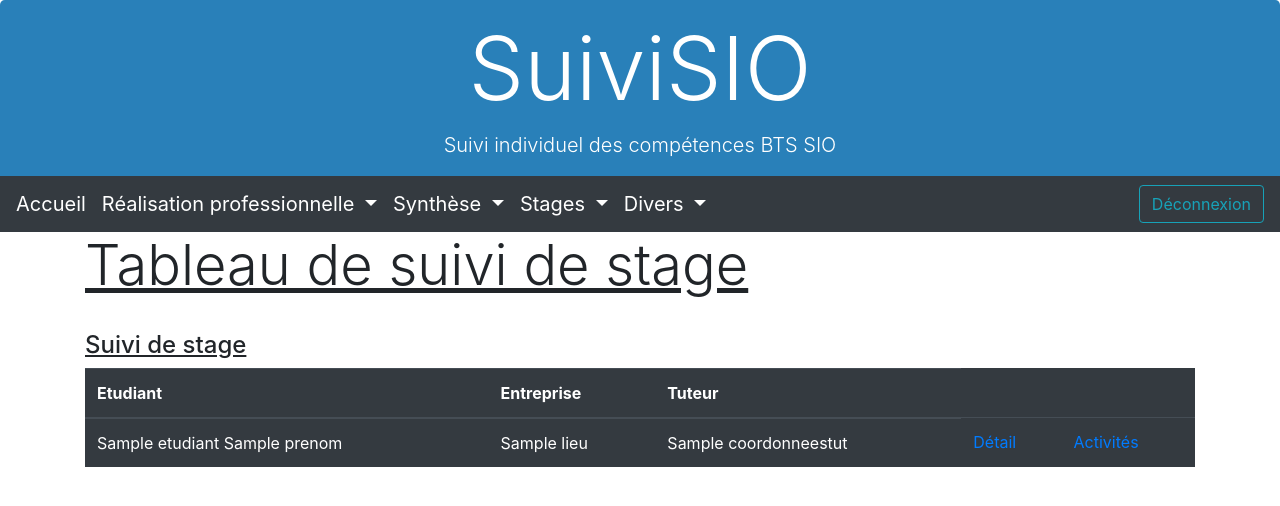
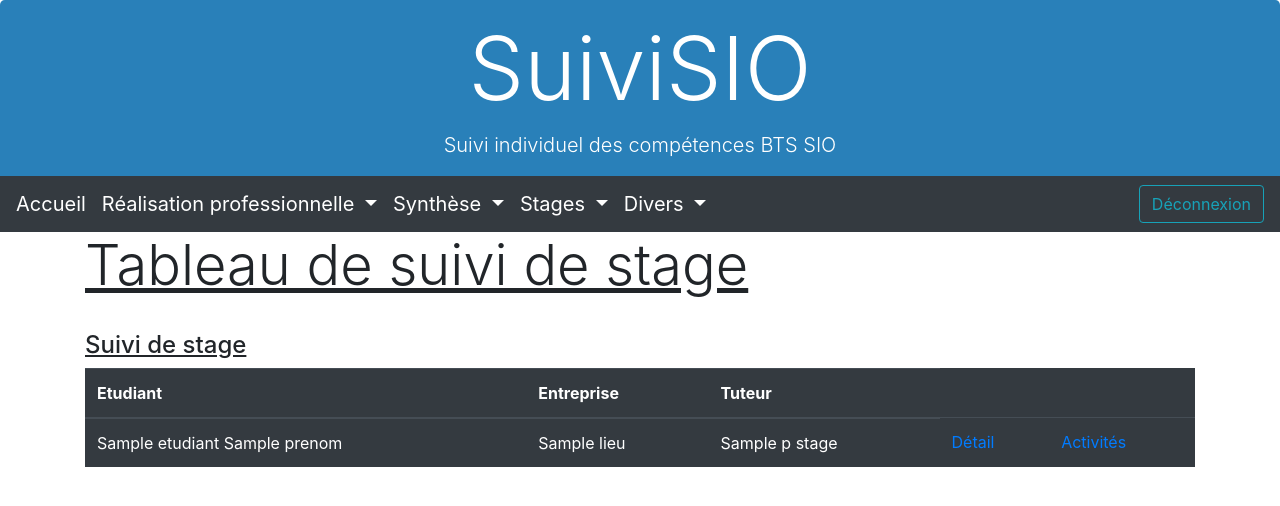
Before and after one commit to ZakinaA/portefeuille, a Symfony app: template templates/stage/lister.html.twig in a window 1280 px wide. Shown: the top 506 px of the page. Run offline with Twig, Linux system fonts and the light colour scheme; the template is opened without the code that fills it: most values are stand-ins (such as "Sample title", 1, 10 or a date in 2020); some libraries are stand-ins or nearby versions.

Commit message:
Remplacement coordonneestut en nomtut

```diff
--- a/migrations/Version20201203082236.php
+++ b/migrations/Version20201203082236.php
@@ -38,7 +38,7 @@ final class Version20201203082236 extends AbstractMigration
         $this->addSql('CREATE TABLE rpactivite (id INT AUTO_INCREMENT NOT NULL, niveau_id INT DEFAULT NULL, activite_id INT NOT NULL, rp_id INT NOT NULL, commentaire LONGTEXT DEFAULT NULL, INDEX IDX_3CC2747AB3E9C81 (niveau_id), INDEX IDX_3CC2747A9B0F88B1 (activite_id), INDEX IDX_3CC2747AB70FF80C (rp_id), PRIMARY KEY(id)) DEFAULT CHARACTER SET utf8mb4 COLLATE `utf8mb4_unicode_ci` ENGINE = InnoDB');
         $this->addSql('CREATE TABLE semaine_stage (id INT AUTO_INCREMENT NOT NULL, stage_id INT DEFAULT NULL, num_semaine INT DEFAULT NULL, apprentissage VARCHAR(255) DEFAULT NULL, bilan VARCHAR(255) DEFAULT NULL, INDEX IDX_877C1C32298D193 (stage_id), PRIMARY KEY(id)) DEFAULT CHARACTER SET utf8mb4 COLLATE `utf8mb4_unicode_ci` ENGINE = InnoDB');
         $this->addSql('CREATE TABLE source (id INT AUTO_INCREMENT NOT NULL, libelle VARCHAR(20) NOT NULL, PRIMARY KEY(id)) DEFAULT CHARACTER SET utf8mb4 COLLATE `utf8mb4_unicode_ci` ENGINE = InnoDB');
-        $this->addSql('CREATE TABLE stage (id INT AUTO_INCREMENT NOT NULL, etudiant_id INT DEFAULT NULL, ville_id INT DEFAULT NULL, enseignant_id INT DEFAULT NULL, coordonneestut VARCHAR(50) DEFAULT NULL, teltut INT DEFAULT NULL, mailtut VARCHAR(50) DEFAULT NULL, lieu VARCHAR(50) DEFAULT NULL, nbsemaine INT DEFAULT NULL, nomentreprise VARCHAR(100) DEFAULT NULL, adrentreprise VARCHAR(50) DEFAULT NULL, directeur VARCHAR(50) DEFAULT NULL, codenaf VARCHAR(5) DEFAULT NULL, siret VARCHAR(15) DEFAULT NULL, telentreprise INT NOT NULL, faxentreprise VARCHAR(25) DEFAULT NULL, mailentreprise VARCHAR(50) DEFAULT NULL, date_debut DATE DEFAULT NULL, date_fin DATE DEFAULT NULL, sujet VARCHAR(50) DEFAULT NULL, hor_lun INT DEFAULT NULL, hor_mar INT DEFAULT NULL, hor_mer INT DEFAULT NULL, hor_jeu INT DEFAULT NULL, hor_ven INT DEFAULT NULL, hor_sam INT DEFAULT NULL, INDEX IDX_C27C9369DDEAB1A3 (etudiant_id), INDEX IDX_C27C9369A73F0036 (ville_id), INDEX IDX_C27C9369E455FCC0 (enseignant_id), PRIMARY KEY(id)) DEFAULT CHARACTER SET utf8mb4 COLLATE `utf8mb4_unicode_ci` ENGINE = InnoDB');
+        $this->addSql('CREATE TABLE stage (id INT AUTO_INCREMENT NOT NULL, etudiant_id INT DEFAULT NULL, ville_id INT DEFAULT NULL, enseignant_id INT DEFAULT NULL, nomtut VARCHAR(50) DEFAULT NULL, teltut INT DEFAULT NULL, mailtut VARCHAR(50) DEFAULT NULL, lieu VARCHAR(50) DEFAULT NULL, nbsemaine INT DEFAULT NULL, nomentreprise VARCHAR(100) DEFAULT NULL, adrentreprise VARCHAR(50) DEFAULT NULL, directeur VARCHAR(50) DEFAULT NULL, codenaf VARCHAR(5) DEFAULT NULL, siret VARCHAR(15) DEFAULT NULL, telentreprise INT NOT NULL, faxentreprise VARCHAR(25) DEFAULT NULL, mailentreprise VARCHAR(50) DEFAULT NULL, date_debut DATE DEFAULT NULL, date_fin DATE DEFAULT NULL, sujet VARCHAR(50) DEFAULT NULL, hor_lun INT DEFAULT NULL, hor_mar INT DEFAULT NULL, hor_mer INT DEFAULT NULL, hor_jeu INT DEFAULT NULL, hor_ven INT DEFAULT NULL, hor_sam INT DEFAULT NULL, INDEX IDX_C27C9369DDEAB1A3 (etudiant_id), INDEX IDX_C27C9369A73F0036 (ville_id), INDEX IDX_C27C9369E455FCC0 (enseignant_id), PRIMARY KEY(id)) DEFAULT CHARACTER SET utf8mb4 COLLATE `utf8mb4_unicode_ci` ENGINE = InnoDB');
         $this->addSql('CREATE TABLE statut (id INT AUTO_INCREMENT NOT NULL, libelle VARCHAR(50) NOT NULL, PRIMARY KEY(id)) DEFAULT CHARACTER SET utf8mb4 COLLATE `utf8mb4_unicode_ci` ENGINE = InnoDB');
         $this->addSql('CREATE TABLE tache_semaine (id INT AUTO_INCREMENT NOT NULL, domaine_id INT DEFAULT NULL, jour_id INT DEFAULT NULL, semaine_stage_id INT DEFAULT NULL, duree INT DEFAULT NULL, description LONGTEXT DEFAULT NULL, INDEX IDX_B11BB55F4272FC9F (domaine_id), INDEX IDX_B11BB55F220C6AD0 (jour_id), INDEX IDX_B11BB55FE928EFB1 (semaine_stage_id), PRIMARY KEY(id)) DEFAULT CHARACTER SET utf8mb4 COLLATE `utf8mb4_unicode_ci` ENGINE = InnoDB');
         $this->addSql('CREATE TABLE ville (id INT AUTO_INCREMENT NOT NULL, nom VARCHAR(50) DEFAULT NULL, copos VARCHAR(50) DEFAULT NULL, PRIMARY KEY(id)) DEFAULT CHARACTER SET utf8mb4 COLLATE `utf8mb4_unicode_ci` ENGINE = InnoDB');
--- a/templates/stage/consulter.html.twig
+++ b/templates/stage/consulter.html.twig
@@ -53,7 +53,7 @@
           <div class="form-row">
             <div class="col-md-6 mb-3">
               <label for="disabledTextInput">Nom du tuteur</label>
-              <input type="text" id="disabledTextInput" class="form-control" value={{pStage.coordonneestut}}>
+              <input type="text" id="disabledTextInput" class="form-control" value={{pStage.nomtut}}>
             </div>
             <div class="col-md-6 mb-3">
               <label for="disabledTextInput">Téléphone du tuteur</label>
--- a/templates/stage/lister.html.twig
+++ b/templates/stage/lister.html.twig
@@ -23,7 +23,7 @@
             <td><a class="text-white" href="{{ path('StageConsulter', { 'stage_id': stage.id }) }}">{{stage.etudiant.nom}} {{stage.etudiant.prenom}}</a></td>
 
             <td>{{stage.lieu}}</td>
-            <td>{{stage.coordonneestut}}</td>
+            <td>{{stage.nomtut}}</td>
             <td><a href="../../../etudiant/stage/consulter/{{stage.id}}">Détail</a></td>
             <td><a href="../../../etudiant/activite/consulterSemaine/{{stage.id}}">Activités</a></td>
 
```
